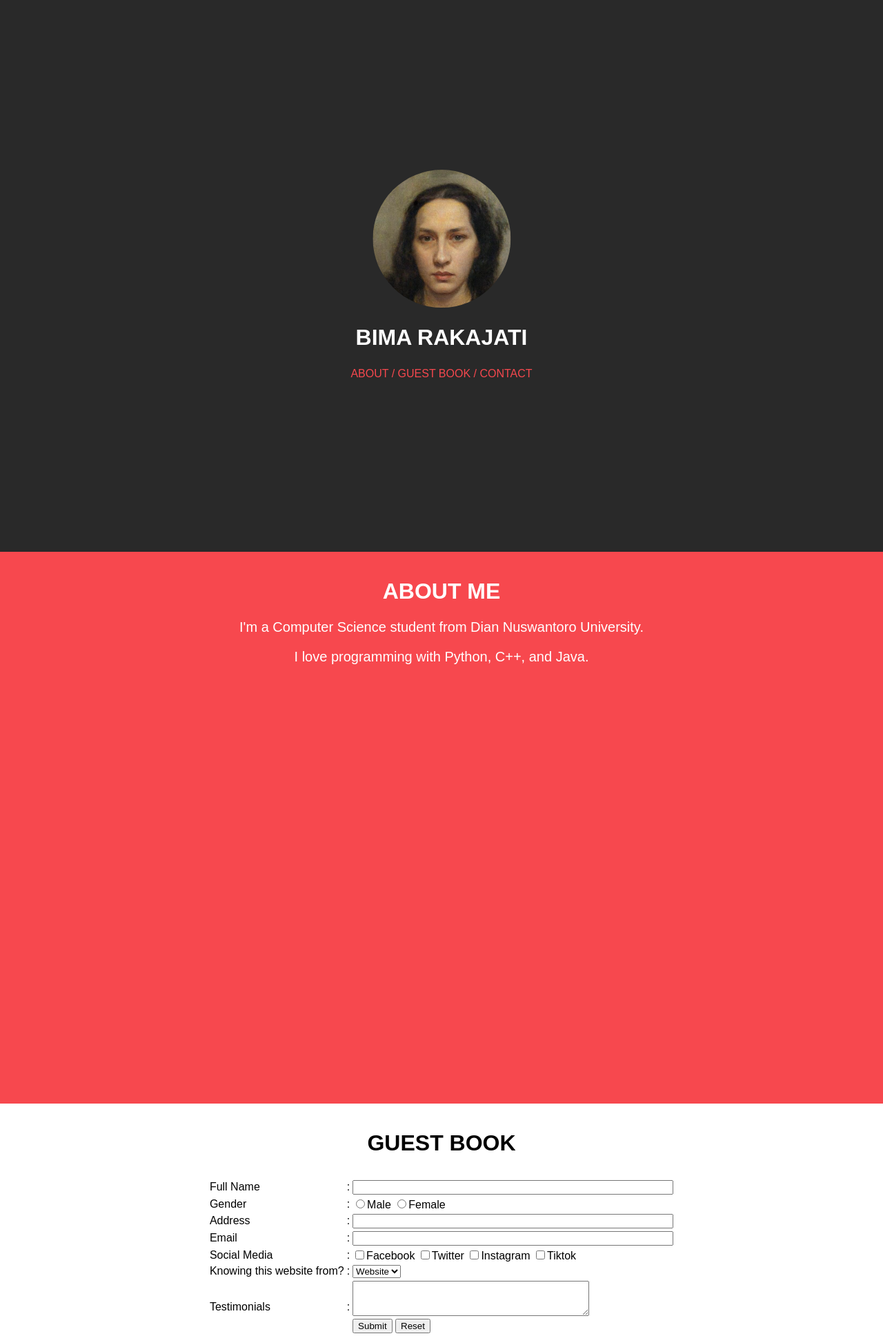
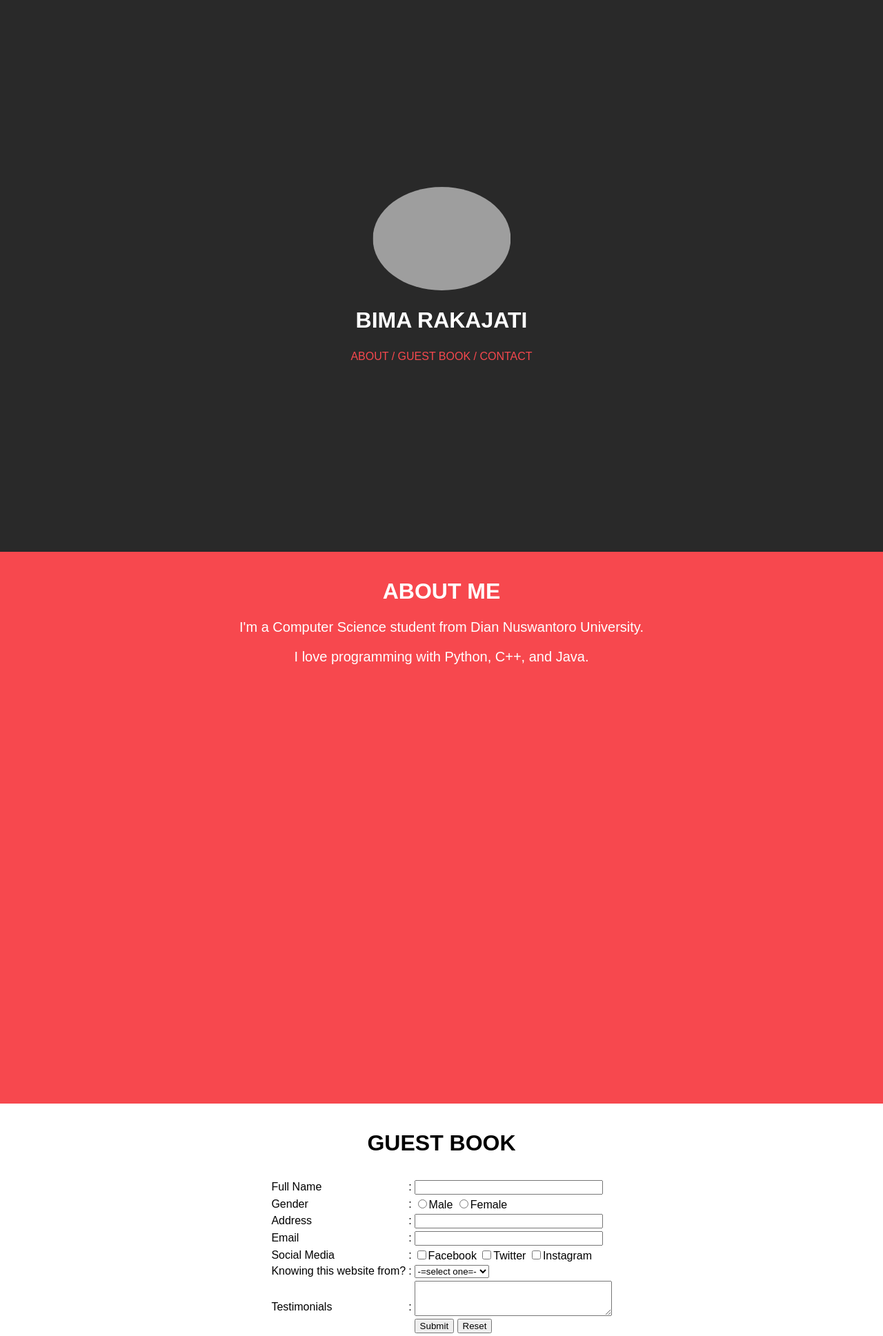
Before and after one commit to bimarakajati/bimarakajati.github.io, a PHP site: page /personal/index.html in a window 1280 px wide. Shown: the top 1937 px of the page at 69% size. Run offline with PHP 8.4, Linux system fonts and the light colour scheme; some libraries are stand-ins or nearby versions; grey boxes are pictures that could not be loaded.

Commit message:
Minor Update

```diff
--- a/personal/index.html
+++ b/personal/index.html
@@ -16,17 +16,17 @@
     <body>
         <!-- HEADER -->
         <div class="header" id="header">
-            <div class="header_content">
+            <div class="header_center">
                 <!-- <h3><i>Hey, I'm</i></h3> -->
-                <img src="bima.png">
+                <img src="bima.jpg">
                 <h1>BIMA RAKAJATI</h1>
                 <table>
                     <tr>
                         <td>
                             <a href="#about">ABOUT</a>
-                            <a href="#">/</a>
+                            <a href="#header">/</a>
                             <a href="#guest">GUEST BOOK</a>
-                            <a href="#">/</a>
+                            <a href="#header">/</a>
                             <a href="#contact">CONTACT</a>
                         </td>
                     </tr>
@@ -53,7 +53,7 @@
                             <td>Full Name</td>
                             <td>:</td>
                             <td>
-                                <input type="text" name="nama_lengkap" size="55" required>
+                                <input type="text" name="nama_lengkap" size="31" required>
                             </td>
                         </tr>
                         <tr>
@@ -68,14 +68,14 @@
                             <td>Address</td>
                             <td>:</td>
                             <td>
-                                <input type="text" name="alamat" size="55" required>
+                                <input type="text" name="alamat" size="31" required>
                             </td>
                         </tr>
                         <tr>
                             <td>Email</td>
                             <td>:</td>
                             <td>
-                                <input type="email" name="email" size="55" required>
+                                <input type="email" name="email" size="31" required>
                             </td>
                         </tr>
                         <tr>
@@ -85,7 +85,7 @@
                                 <input type="checkbox" name="facebook" value="ya">Facebook
                                 <input type="checkbox" name="twitter" value="ya">Twitter
                                 <input type="checkbox" name="instagram" value="ya">Instagram
-                                <input type="checkbox" name="tiktok" value="ya">Tiktok
+                                <!-- <input type="checkbox" name="tiktok" value="ya">Tiktok -->
                             </td>
                         </tr>
                         <tr>
@@ -93,7 +93,7 @@
                             <td>:</td>
                             <td>
                                 <select name="info">
-                                    <!-- <option selected="select">-=select one=-</option> -->
+                                    <option value="">-=select one=-</option>
                                     <option value="Website">Website</option>
                                     <option value="Email">Email</option>
                                     <option value="Family">Family</option>
@@ -105,7 +105,7 @@
                             <td>Testimonials</td>
                             <td>:</td>
                             <td>
-                                <textarea name="pesan" cols="40" rows="3"></textarea><br>
+                                <textarea name="pesan" cols="33" rows="3"></textarea><br>
                                 <input type="submit" name="submit" value="Submit">
                                 <input type="reset" name="reset" value="Reset">
                             </td>
@@ -120,11 +120,11 @@
             <br>
             <h1>MY CONTACT</h1>
             <p>You can reach me from:</p>
-            <table>
+            <!-- <table>
                 <tr>
-                    <td>Adrress</td>
+                    <td>Address</td>
                     <td>:</td>
-                    <td>Jl. Semarang No. 420 RT 6/9</td>
+                    <td>Semarang, Jawa Tengah</td>
                 </tr>
                 <tr>
                     <td>Email</td>
@@ -134,20 +134,21 @@
                 <tr>
                     <td>Phone</td>
                     <td>:</td>
-                    <td>+6281227499469</td>
+                    <td>+6281227499479</td>
                 </tr>
             </table>
-            <br>
+            <br>  -->
             <div class="social">
                 <a href="https://www.facebook.com/bimarakajati/" target="_blank"><i class="fab fa-facebook"></i></a>
                 <a href="https://twitter.com/bimarakajati/" target="_blank"><i class="fab fa-twitter"></i></a>
+                <a href="https://t.me/socialdistance/" target="_blank"><i class="fab fa-telegram"></i></a>
                 <a href="https://github.com/bimarakajati/" target="_blank"><i class="fab fa-github"></i></a>
                 <a href="https://steamcommunity.com/id/rakarts/" target="_blank"><i class="fab fa-steam"></i></a>
             </div>
         </div>
 
         <!-- SCROLL UP BUTTON -->
-        <button onclick="topFunction()" id="myBtn" title="Go to top">Back to Top</button>
+        <button onclick="topFunction()" id="myBtn" title="Go to top"><i class="fas fa-caret-up"></i></button>
         <script>
             //Get the button
             var mybutton = document.getElementById("myBtn");
--- a/personal/style.css
+++ b/personal/style.css
@@ -25,6 +25,7 @@ a:hover{
     background-color: #292929;
     height: 100%;
     text-align: center;
+    /* font-weight: bold; */
     color: white;
 }
 .header h3{
@@ -40,7 +41,7 @@ a:hover{
 .header table{
     font-family:Arial;
 }
-.header_content{
+.header_center{
     margin: 0;
     position: absolute;
     top: 50%;
@@ -111,7 +112,10 @@ a:hover{
     border-color: #b33939;
     color: white;
     cursor: pointer;
-    padding: 10px;
+    padding-left: 10px;
+    padding-right: 10px;
+    padding-top: 5px;
+    padding-bottom: 5px;
     border-radius: 4px;
 }
 #myBtn:hover{
```
